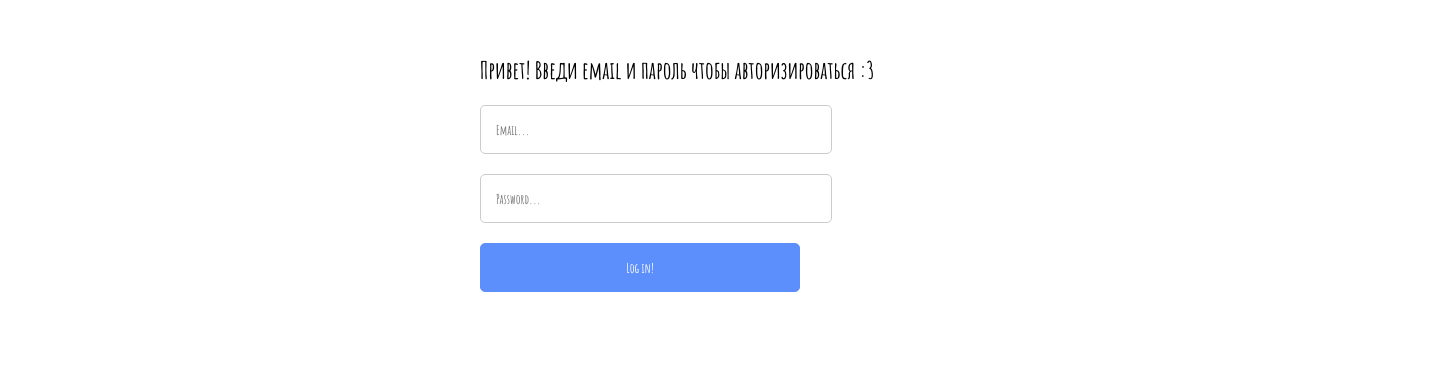
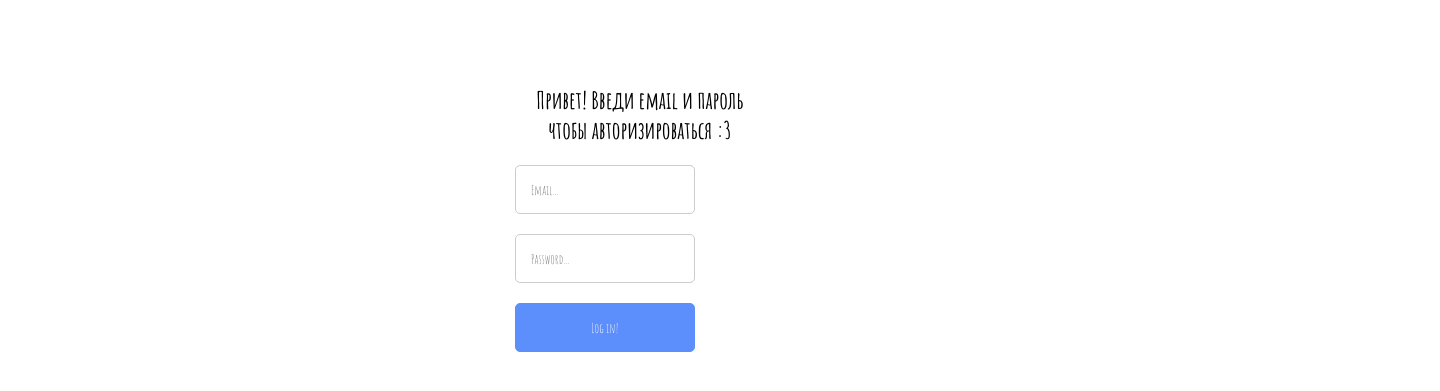
Before and after one commit to VladYakut/Diary, a plain HTML site: page index.html in a window 1280 px wide. Shown: the part 135-526 px from the top of the page, 1440 px wide, since content can reach past the window. Drawn offline with Linux system fonts and the light colour scheme; no server answers.

Commit message:
for mooncake

```diff
--- a/styles.css
+++ b/styles.css
@@ -1,3 +1,7 @@
+* {
+    box-sizing: border-box;
+}
+
 
 body {
 	font-family: 'Amatic SC', cursive;
@@ -5,17 +9,24 @@ body {
 	padding: 0px;
 	margin: 0px;
 	font-size: 16px;
+	box-sizing: border-box;
 }
 input, button {
 	font-family: 'Amatic SC', cursive;
-	font-weight: 700;
+	font-weight: 1200;
 }
 
 .main-div, .logged-in {
-	width: 25%;
-	margin: 0px auto;
+    position: absolute;
+    width: 250px;
+    height: 250px;
+	/* margin: 0px auto; */
 	margin-top: 150px;
-	padding: 20px;
+    margin-left: -125px;
+    left: 50%;
+    margin-top: -200px;
+	/* padding: 20px; */
+	top: 50%;
 }
 
 .main-div input {
@@ -25,7 +36,7 @@ input, button {
 	background: #fff;
 	padding: 15px;
 	outline: none;
-	width: 100%;
+	width: 180px;
 	margin-bottom: 20px;
 	transition: 0.3s;
 	-webkit-transition: 0.3s;
@@ -33,17 +44,20 @@ input, button {
 }
 
 .main-div button, .logged-in button {
-	display: block;
+	/* display: block; */
+	position: absolute;
 	background: #5d8ffc;
 	color: #fff;
 	border:  1px solid #5d8ffc;
 	border-radius: 5px;
 	padding: 15px;
-	display: block;
-	width: 100%;
+	width: 180px;
 	transition: 0.3s;
 	-webkit-transition: 0.3s;
 	-moz-transition: 0.3s;
+	/* margin-left: -90px; */
+	/* left:50%; */
+	position: absolute;
 }
 .main-div button:hover, .logged-in button:hover {
 	background: #fff;
@@ -55,7 +69,7 @@ input, button {
 	border: 1px solid #999;
 }
 h2 {
-	width: 300%;
+	text-align: center;
 	/* margin: 15px; */
 }
 
```
